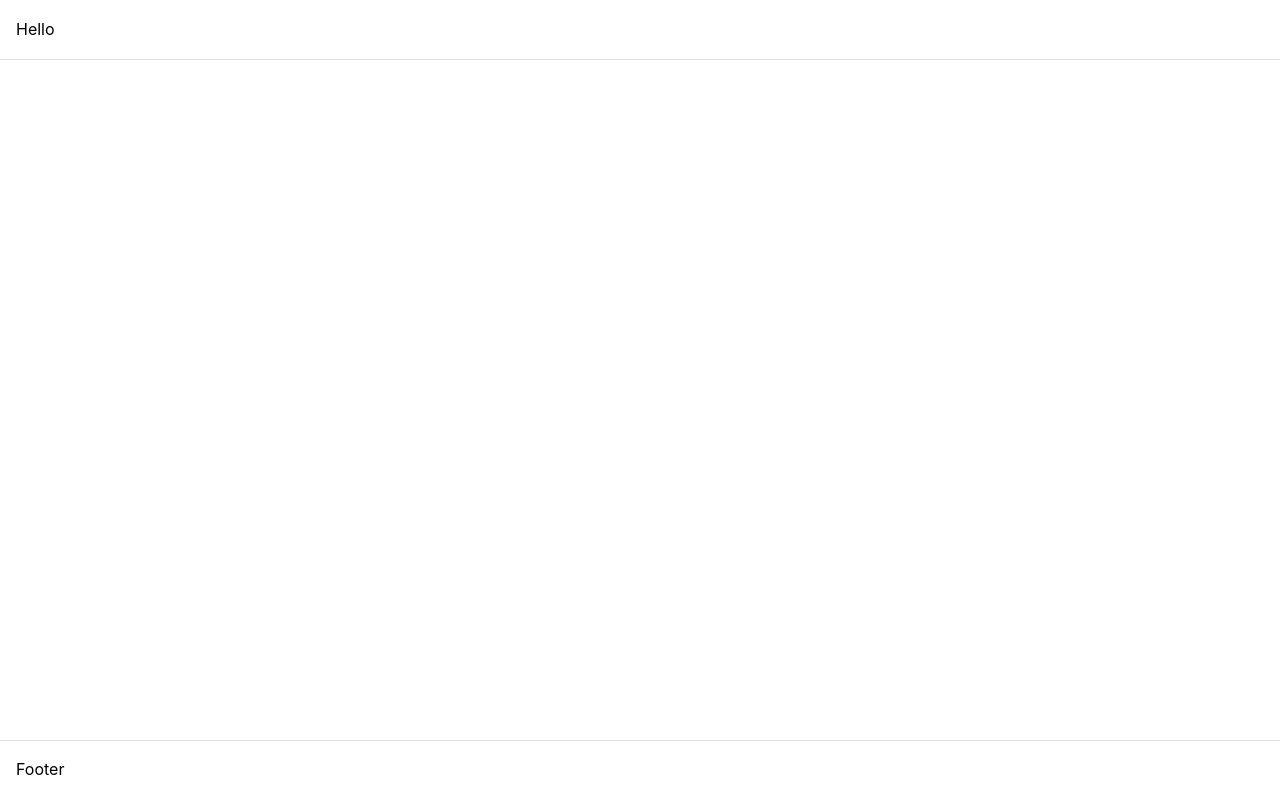
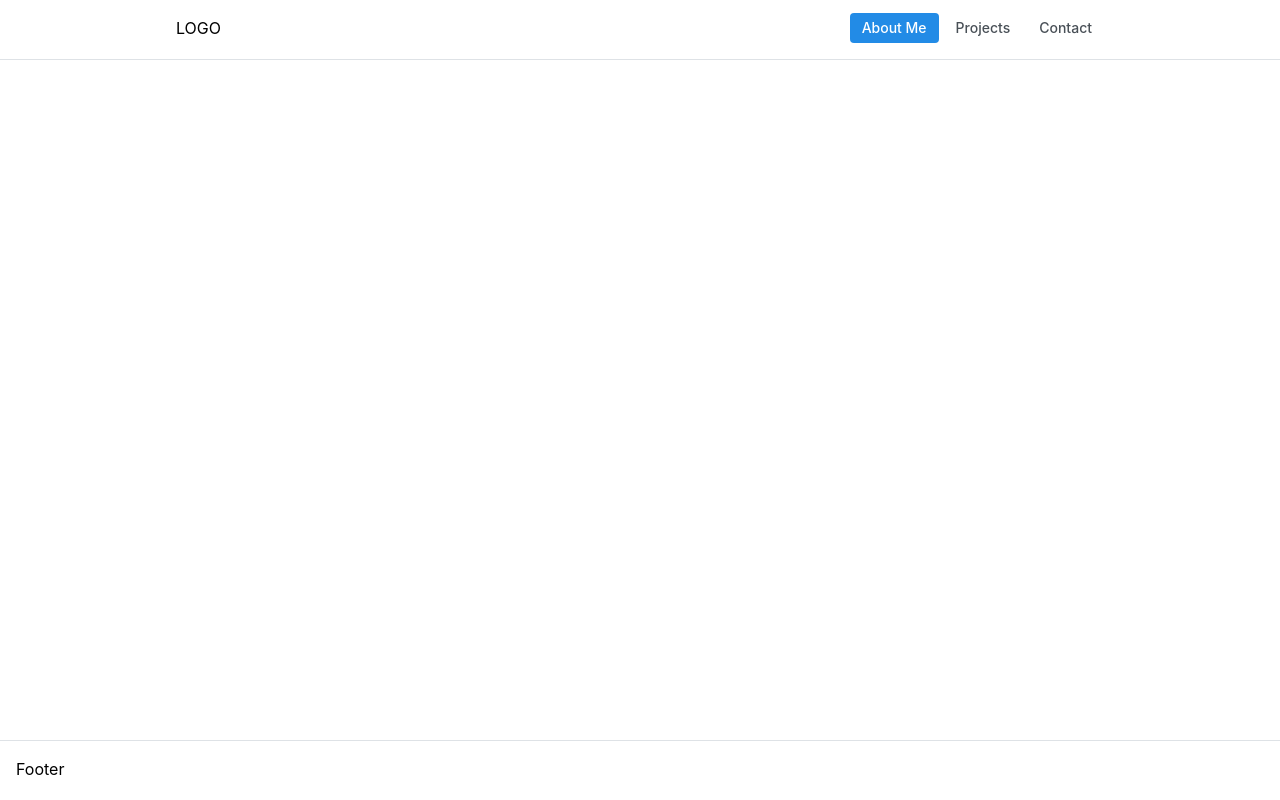
Before and after one commit to cjarquio/cjarquio.github.io, a React (Create React App) app: page /contact in a window 1280 px wide. Before the commit this address had no page. Built offline with nearby package versions, Linux system fonts and the light colour scheme.

Commit message:
Set up template for header

```diff
--- /dev/null
+++ b/src/components/Header/Header.module.css
@@ -0,0 +1,35 @@
+.header {
+  height: 56px;
+  margin-bottom: 120px;
+  width: 100%;
+}
+
+.inner {
+  height: 56px;
+  display: flex;
+  justify-content: space-between;
+  align-items: center;
+}
+
+.link {
+  display: block;
+  line-height: 1;
+  padding: 8px 12px;
+  border-radius: var(--mantine-radius-sm);
+  text-decoration: none;
+  color: light-dark(var(--mantine-color-gray-7), var(--mantine-color-dark-0));
+  font-size: var(--mantine-font-size-sm);
+  font-weight: 500;
+
+  @mixin hover {
+    background-color: light-dark(
+      var(--mantine-color-gray-0),
+      var(--mantine-color-dark-6)
+    );
+  }
+
+  [data-mantine-color-scheme] &[data-active] {
+    background-color: var(--mantine-color-blue-filled);
+    color: var(--mantine-color-white);
+  }
+}
--- /dev/null
+++ b/src/components/Header/Header.tsx
@@ -0,0 +1,41 @@
+import { useState } from 'react';
+import { Container, Group } from '@mantine/core';
+import classes from './Header.module.css';
+
+const links = [
+  { link: '/about', label: 'About Me' },
+  { link: '/projects', label: 'Projects' },
+  { link: '/contact', label: 'Contact' },
+];
+
+const Header = () => {
+  const [active, setActive] = useState(links[0].link);
+
+  const items = links.map((link) => (
+    <a
+      key={link.label}
+      href={link.link}
+      className={classes.link}
+      data-active={active === link.link || undefined}
+      onClick={(event) => {
+        event.preventDefault();
+        setActive(link.link);
+      }}
+    >
+      {link.label}
+    </a>
+  ));
+
+  return (
+    <header className={classes.header}>
+      <Container size="md" className={classes.inner}>
+        LOGO
+        <Group gap={5} visibleFrom="xs">
+          {items}
+        </Group>
+      </Container>
+    </header>
+  );
+};
+
+export default Header;
--- a/src/components/AppWrapper/Wrapper.tsx
+++ b/src/components/Wrapper/Wrapper.tsx
@@ -1,5 +1,6 @@
-import { AppShell, AppShellProps, Group, Text } from '@mantine/core';
+import { AppShell, AppShellProps, Group } from '@mantine/core';
 import PortfolioRouter from '../PortfolioRouter/PortfolioRouter';
+import Header from '../Header/Header';
 
 export const Wrapper: React.FC<AppShellProps> = (props: AppShellProps) => {
   return (
@@ -11,7 +12,7 @@ export const Wrapper: React.FC<AppShellProps> = (props: AppShellProps) => {
     >
       <AppShell.Header>
         <Group h="100%" px="md">
-          <Text>Hello</Text>
+          <Header />
         </Group>
       </AppShell.Header>
       <AppShell.Main>
--- a/src/index.tsx
+++ b/src/index.tsx
@@ -4,7 +4,7 @@ import '@mantine/core/styles.css';
 import './index.css';
 import { BrowserRouter } from 'react-router-dom';
 import { createTheme, MantineProvider } from '@mantine/core';
-import Wrapper from './components/AppWrapper/Wrapper';
+import Wrapper from './components/Wrapper/Wrapper';
 
 const theme = createTheme({
   /** Put your mantine theme override here */
```
Also changed, not shown: src/components/AppWrapper/HeaderComponent.tsx (deleted, +0 -32 lines), src/components/Wrapper/FooterComponent.tsx (renamed from src/components/AppWrapper/FooterComponent.tsx), 1 other file (tests, documents, lock files or other folders).
